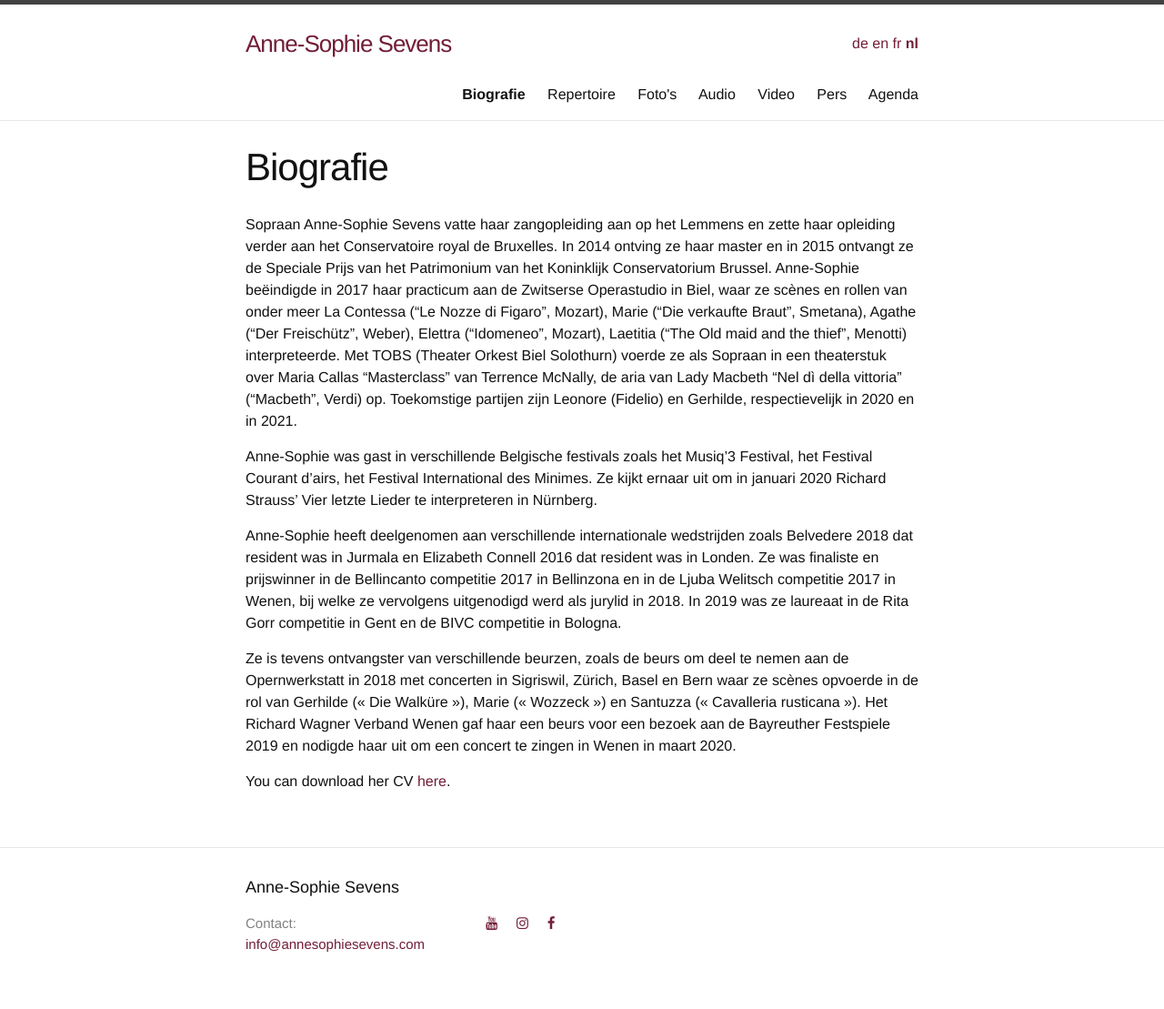
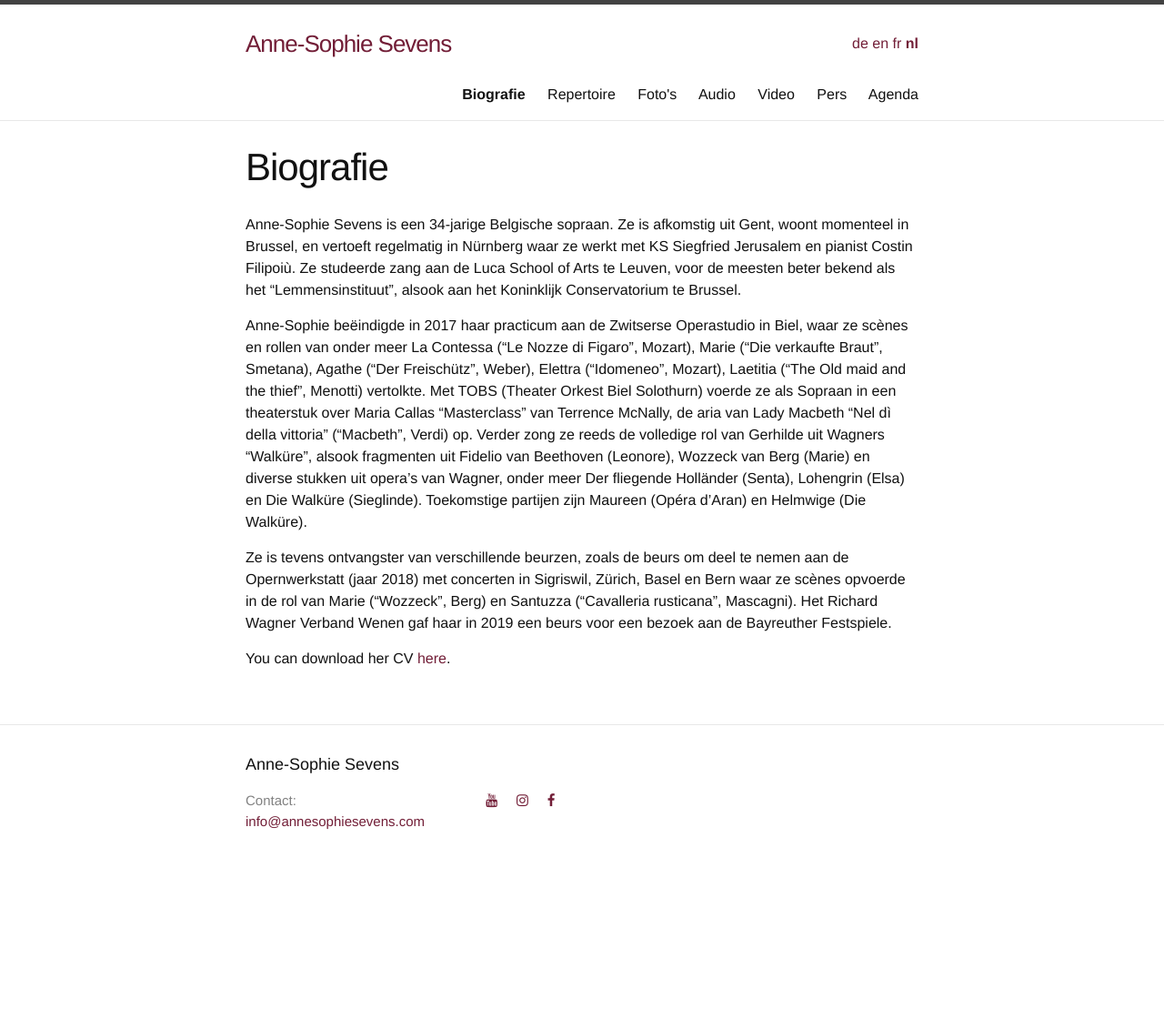
Before and after one commit to annesophie-sevens/annesophie-sevens.github.io, a Jekyll site: the page built from biography-nl.md, in a window 1280 px wide. Shown: the whole page at 91% size. Built offline with Jekyll 4.4.1, drawn with Linux system fonts in a browser that asks for light colours; nearby versions of some CDN libraries; after the commit the page ends 974 px from its top, so only the background shows below that.

Commit message:
Update biography-nl.md

```diff
--- a/biography-nl.md
+++ b/biography-nl.md
@@ -6,12 +6,10 @@ lang: nl
 ref: biography
 
 ---
-Sopraan Anne-Sophie Sevens vatte haar zangopleiding aan op het Lemmens en zette haar opleiding verder aan het Conservatoire royal de Bruxelles. In 2014 ontving ze haar master en in 2015 ontvangt ze de Speciale Prijs van het Patrimonium van het Koninklijk Conservatorium Brussel. Anne-Sophie beëindigde in 2017 haar practicum aan de Zwitserse Operastudio in Biel, waar ze scènes en rollen van onder meer La Contessa (“Le Nozze di Figaro”, Mozart), Marie (“Die verkaufte Braut”, Smetana), Agathe (“Der Freischütz”, Weber), Elettra (“Idomeneo”, Mozart), Laetitia (“The Old maid and the thief”, Menotti) interpreteerde. Met TOBS (Theater Orkest Biel Solothurn) voerde ze als Sopraan in een theaterstuk over Maria Callas “Masterclass” van Terrence McNally, de aria van Lady Macbeth “Nel dì della vittoria” (“Macbeth”, Verdi) op. Toekomstige partijen zijn Leonore (Fidelio) en Gerhilde, respectievelijk in 2020 en in 2021.
+Anne-Sophie Sevens is een 34-jarige Belgische sopraan. Ze is afkomstig uit Gent, woont momenteel in Brussel, en vertoeft regelmatig in Nürnberg waar ze werkt met KS Siegfried Jerusalem en pianist Costin Filipoiù. Ze studeerde zang aan de Luca School of Arts te Leuven, voor de meesten beter bekend als het “Lemmensinstituut”, alsook aan het Koninklijk Conservatorium te Brussel.
 
-Anne-Sophie was gast in verschillende Belgische festivals zoals het Musiq’3 Festival, het Festival Courant d’airs, het Festival International des Minimes. Ze kijkt ernaar uit om in januari 2020 Richard Strauss’ Vier letzte Lieder te interpreteren in Nürnberg.
+Anne-Sophie beëindigde in 2017 haar practicum aan de Zwitserse Operastudio in Biel, waar ze scènes en rollen van onder meer La Contessa (“Le Nozze di Figaro”, Mozart), Marie (“Die verkaufte Braut”, Smetana), Agathe (“Der Freischütz”, Weber), Elettra (“Idomeneo”, Mozart), Laetitia (“The Old maid and the thief”, Menotti) vertolkte. Met TOBS (Theater Orkest Biel Solothurn) voerde ze als Sopraan in een theaterstuk over Maria Callas “Masterclass” van Terrence McNally, de aria van Lady Macbeth “Nel dì della vittoria” (“Macbeth”, Verdi) op. Verder zong ze reeds de volledige rol van Gerhilde uit Wagners “Walküre”, alsook fragmenten uit Fidelio van Beethoven (Leonore), Wozzeck van Berg (Marie) en diverse stukken uit opera’s van Wagner, onder meer Der fliegende Holländer (Senta), Lohengrin (Elsa) en Die Walküre (Sieglinde). Toekomstige partijen zijn Maureen (Opéra d’Aran) en Helmwige (Die Walküre).
 
-Anne-Sophie heeft deelgenomen aan verschillende internationale wedstrijden zoals Belvedere 2018 dat resident was in Jurmala en Elizabeth Connell 2016 dat resident was in Londen. Ze was finaliste en prijswinner in de Bellincanto competitie 2017 in Bellinzona en in de Ljuba Welitsch competitie 2017 in Wenen, bij welke ze vervolgens uitgenodigd werd als jurylid in 2018. In 2019 was ze laureaat in de Rita Gorr competitie in Gent en de BIVC competitie in Bologna.
-
-Ze is tevens ontvangster van verschillende beurzen, zoals de beurs om deel te nemen aan de Opernwerkstatt in 2018 met concerten in Sigriswil, Zürich, Basel en Bern waar ze scènes opvoerde in de rol van Gerhilde (« Die Walküre »), Marie (« Wozzeck ») en Santuzza (« Cavalleria rusticana »). Het Richard Wagner Verband Wenen gaf haar een beurs voor een bezoek aan de Bayreuther Festspiele 2019 en nodigde haar uit om een concert te zingen in Wenen in maart 2020.
+Ze is tevens ontvangster van verschillende beurzen, zoals de beurs om deel te nemen aan de Opernwerkstatt (jaar 2018) met concerten in Sigriswil, Zürich, Basel en Bern waar ze scènes opvoerde in de rol van Marie (“Wozzeck”, Berg) en Santuzza (“Cavalleria rusticana”, Mascagni). Het Richard Wagner Verband Wenen gaf haar in 2019 een beurs voor een bezoek aan de Bayreuther Festspiele.
 
 You can download her CV [here]({{ site.baseurl }}/assets/CV.pdf).
```
